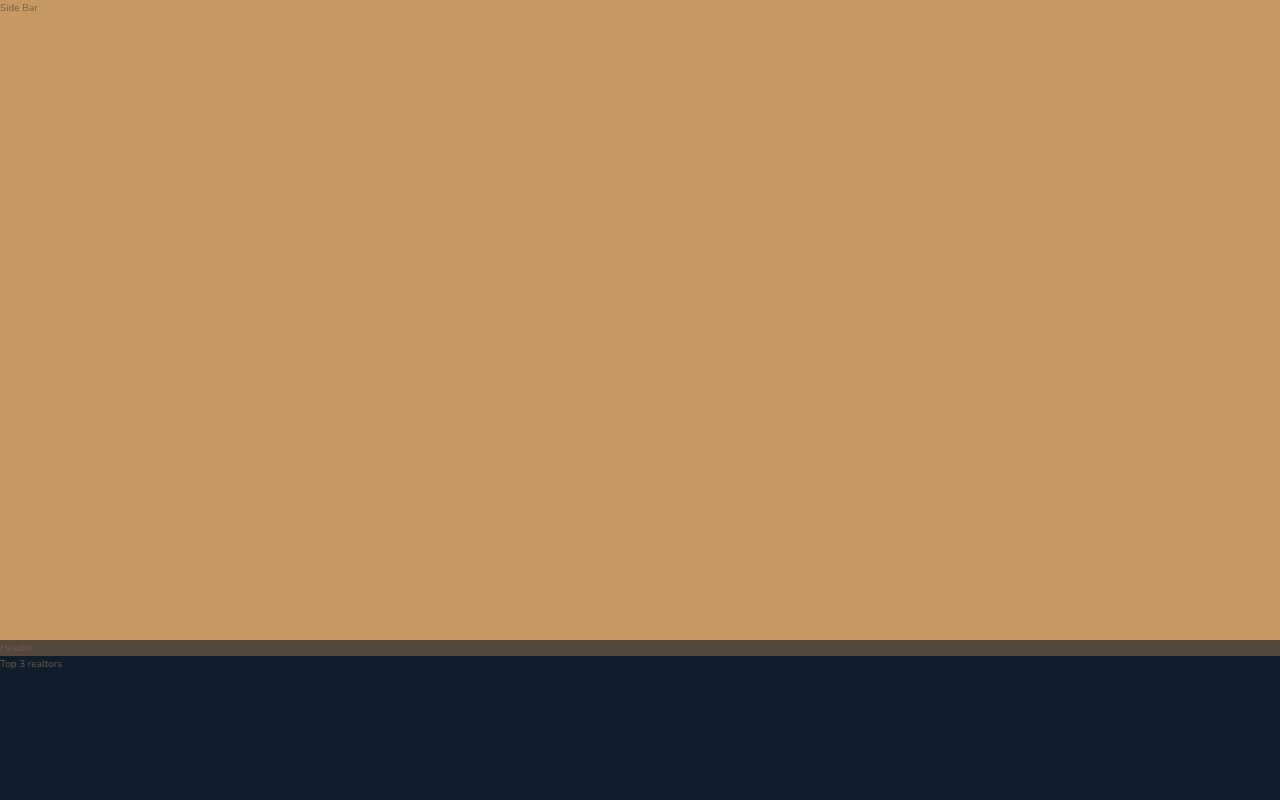
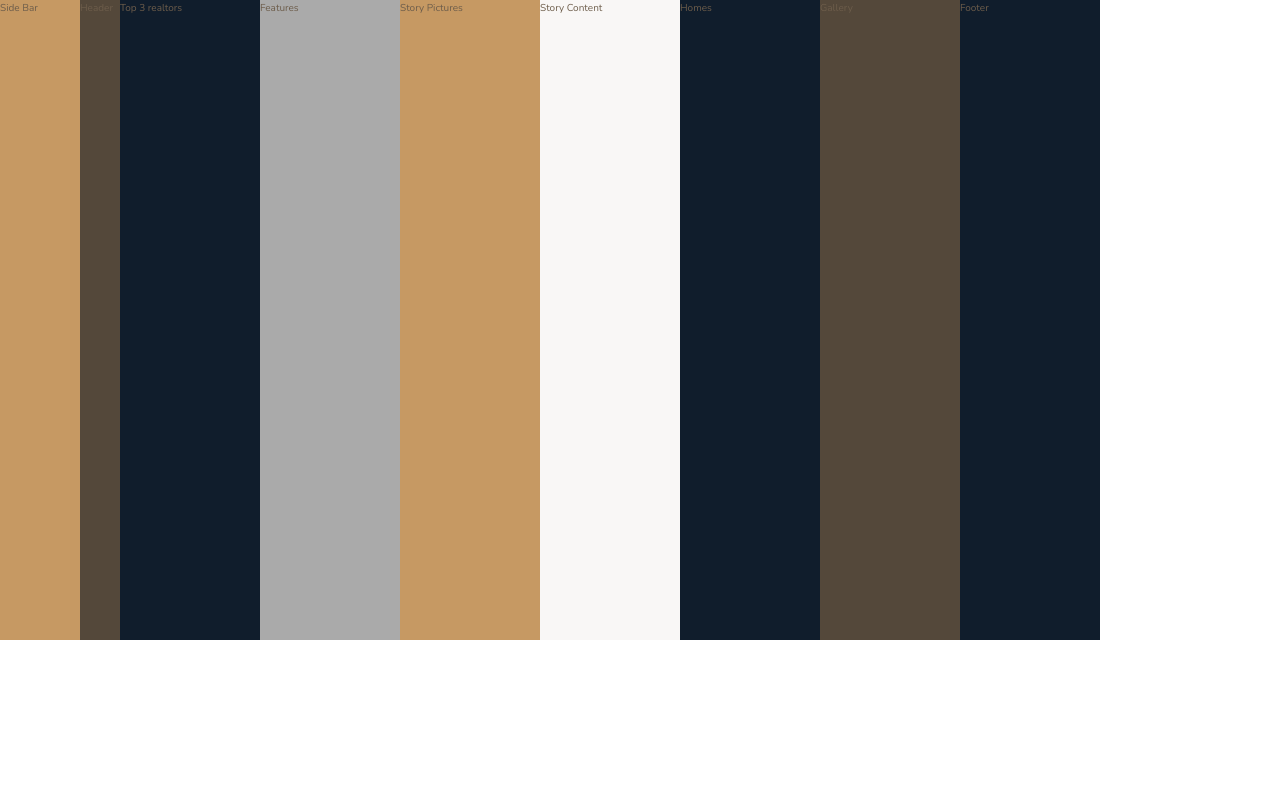
Before and after one commit to NikhilMudgal/Nexter, a website: page index.html in a window 1280 px wide. Shown: the top 800 px of the page. Drawn offline with nearby package versions, Linux system fonts and the light colour scheme.

Commit message:
setup grid columns

```diff
--- a/sass/_base.scss
+++ b/sass/_base.scss
@@ -37,4 +37,6 @@ body {
 .container {
     display: grid;
     grid-template-rows: 80vh min-content 40vw repeat(3, min-content);
+    grid-template-columns: [sidebar-start]8rem [sidebar-end full-start] 1fr [center-start] repeat(8,[col-start] minmax(min-content,14rem) [col-end])
+    [center-end] 1fr [full-end];
 }
```
Also changed, not shown: css/style.css.
